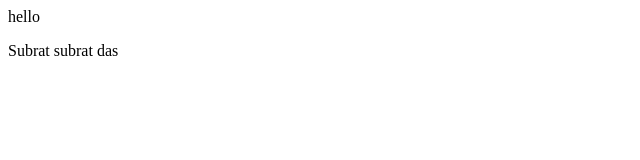
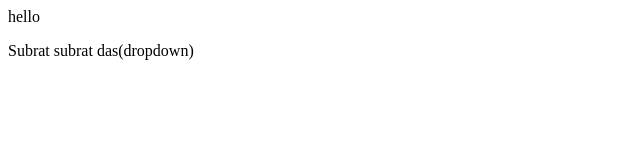
Before and after one commit to subrat234/localrepo, a plain HTML site: page index.html in a window 1280 px wide. Shown: the full height of the page, 0-640 px from the left. Drawn offline with Linux system fonts and the light colour scheme.

```diff
--- a/index.html
+++ b/index.html
@@ -1,2 +1,2 @@
 <p>hello</p>
-<p>Subrat subrat das</p>
+<p>Subrat subrat das(dropdown)</p>
```
